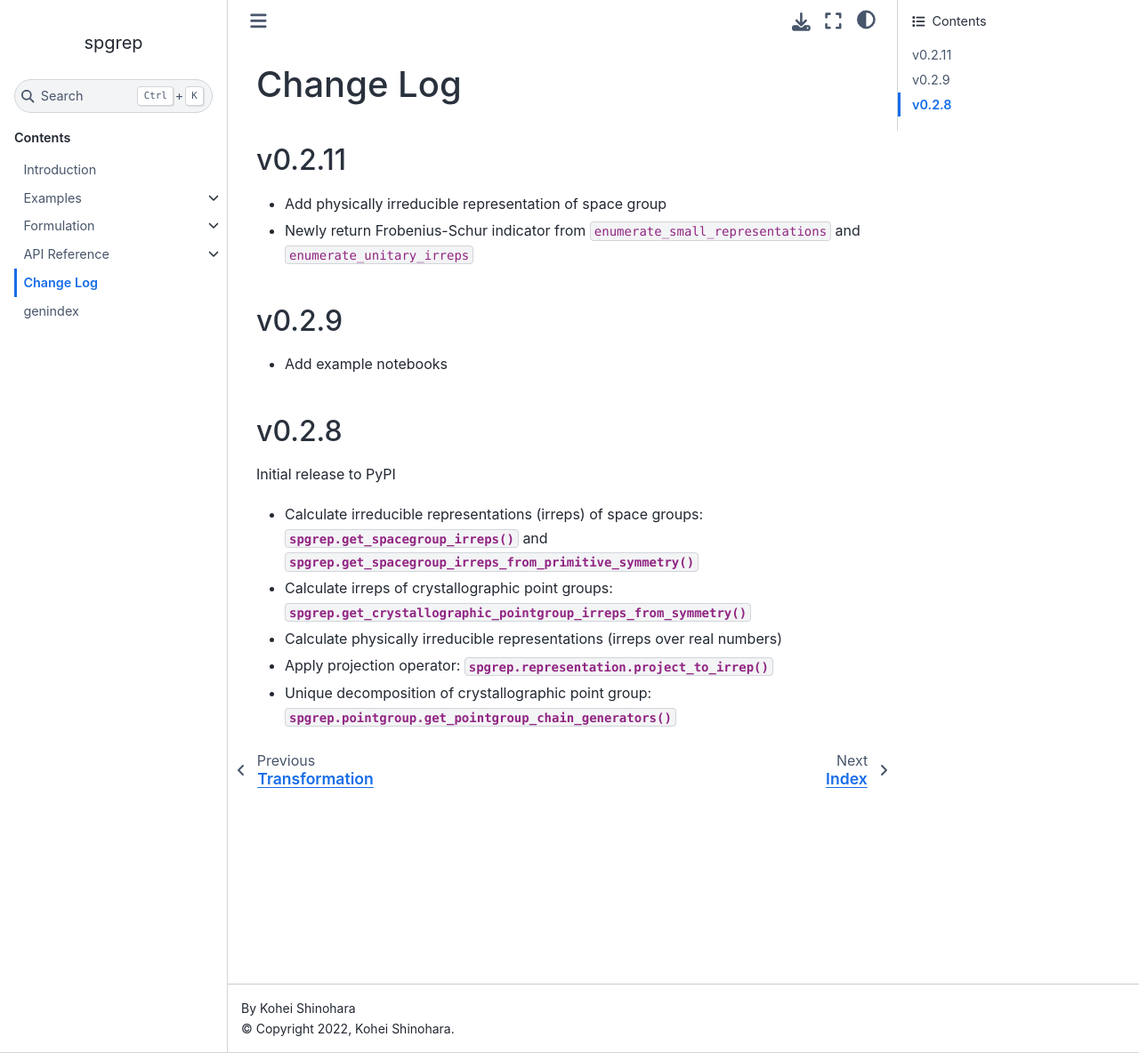
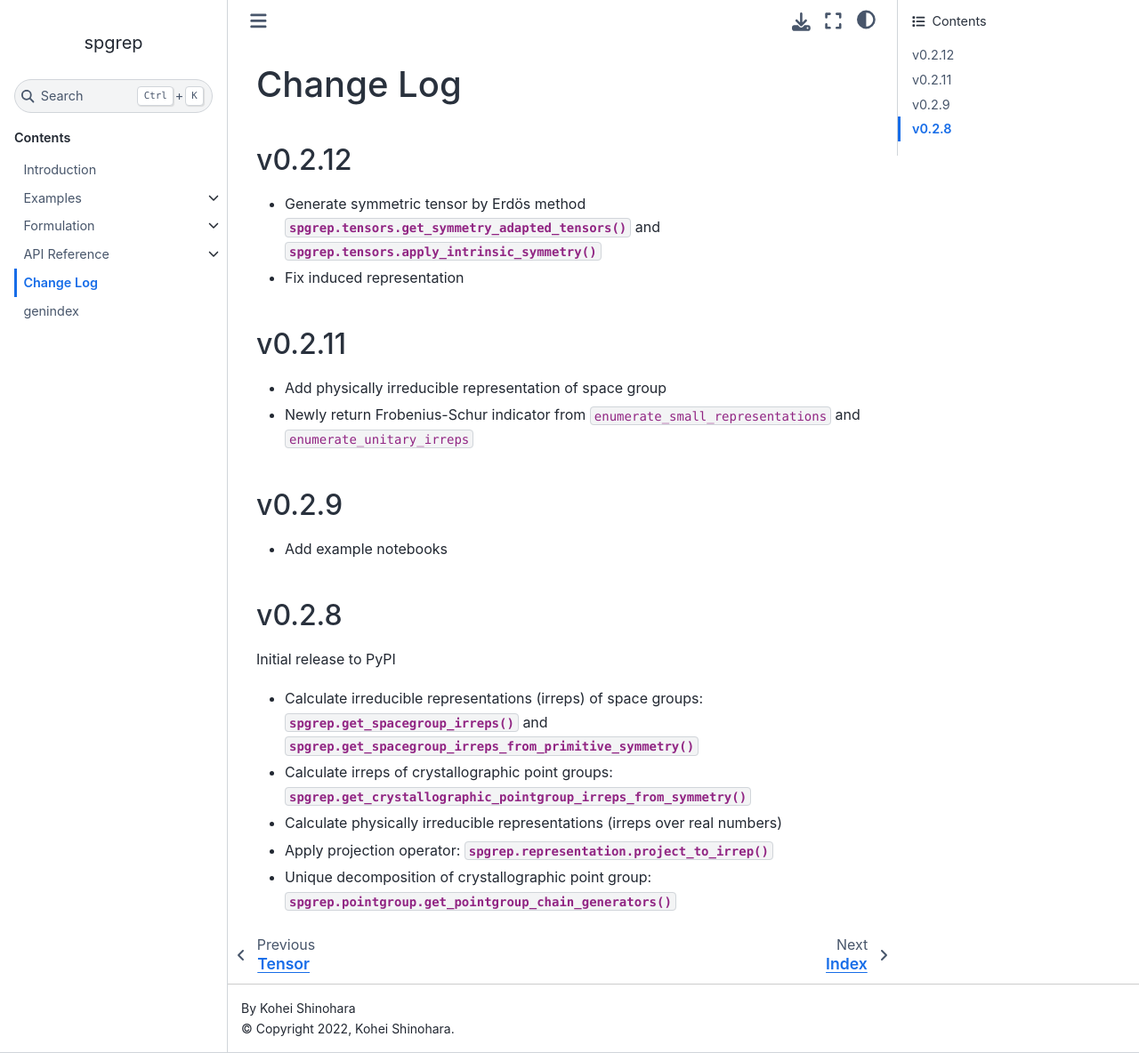
Before and after one commit to spglib/spgrep, a Sphinx documentation site: the page built from docs/changelog.md, in a window 1280 px wide and 1184 px high. Shown: the whole window at 89% size. Built offline with Sphinx 7.4.7 and the Sphinx Book theme 1.1.4, drawn with Linux system fonts in a browser that asks for light colours.

Commit message:
Bump up version

````diff
--- a/docs/api/api.md
+++ b/docs/api/api.md
@@ -7,4 +7,5 @@
     Point group <api_pointgroup>
     Representation <api_representation>
     Transformation <api_transformation>
+    Tensor <api_tensor>
 ```
--- a/docs/changelog.md
+++ b/docs/changelog.md
@@ -1,4 +1,8 @@
 # Change Log
+
+## v0.2.12
+- Generate symmetric tensor by Erdös method {func}`spgrep.tensors.get_symmetry_adapted_tensors` and {func}`spgrep.tensors.apply_intrinsic_symmetry`
+- Fix induced representation
 
 ## v0.2.11
 - Add physically irreducible representation of space group
````
Also changed, not shown: docs/api/api_tensor.md (added, +9 -0 lines).
